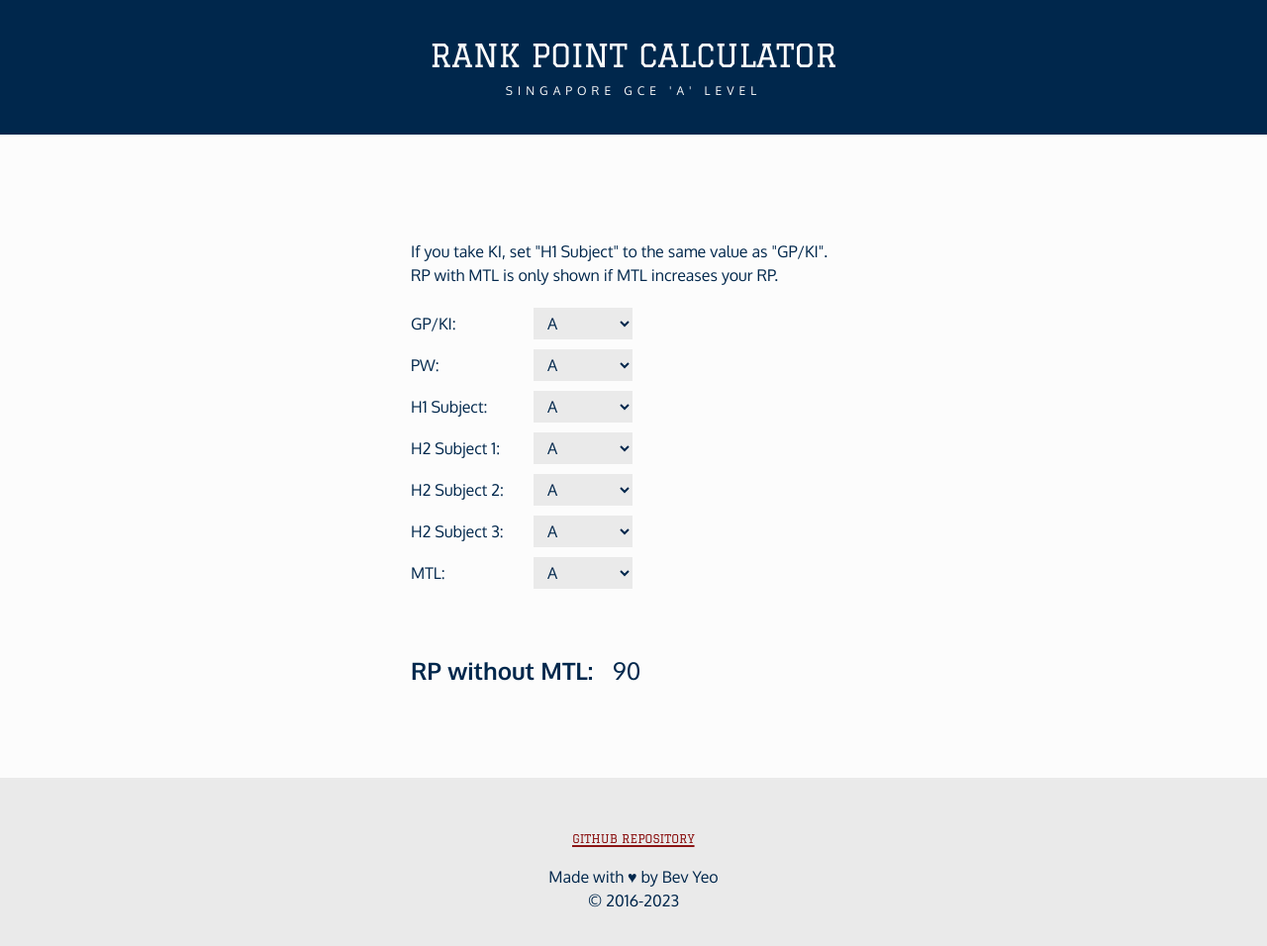
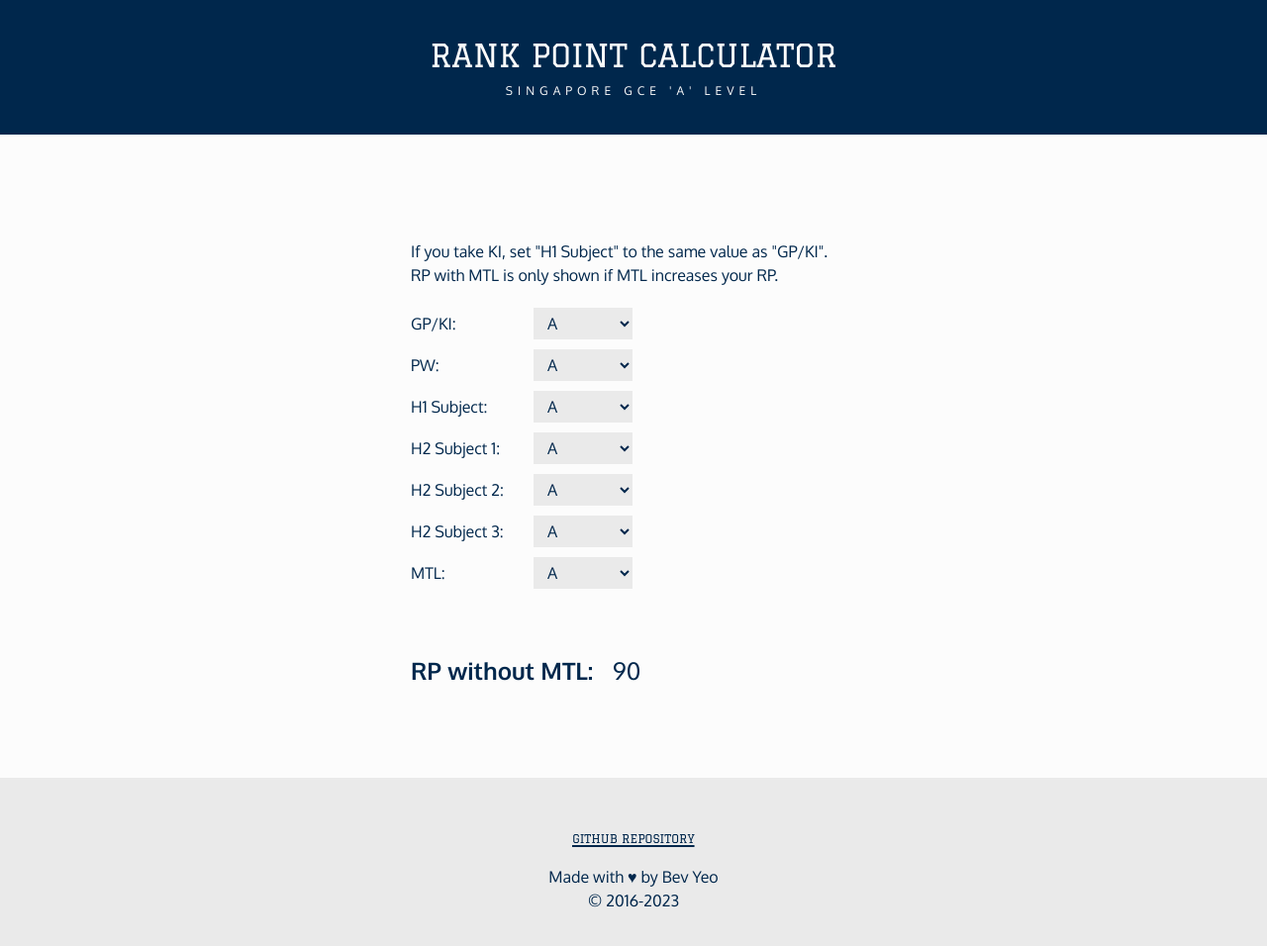
Before and after one commit to beverleyy/rp-calculator, a plain HTML site: page index.html in a window 1280 px wide. Shown: the whole page at 99% size. Drawn offline with nearby package versions, Linux system fonts and the light colour scheme.

Commit message:
Update main.css

```diff
--- a/main.css
+++ b/main.css
@@ -1,16 +1,16 @@
 ::selection {
     background: #00274c;
-    color: #ffffff;
+    color: #ffcb05;
 }
 
 ::-webkit-selection {
     background: #00274c;
-    color: #ffffff;
+    color: #ffcb05;
 }
 
 ::-moz-selection {
     background: #00274c;
-    color: #ffffff;
+    color: #ffcb05;
 }
 
 body {
@@ -99,11 +99,11 @@ footer p {
 footer a {
     font:0.75em/1.5em "Graduate";
     text-transform:uppercase;
-    color:#8c1515;
+    color:#00274c;
     background: linear-gradient(
         to left,
-        #8c1515 calc(50% - 4px),
-        rgba(140,21,21,0) calc(50% - 4px),
+        #00274c calc(50% - 4px),
+        rgba(0,39,76,0) calc(50% - 4px),
         rgba(255,203,5,0) calc(50% + 4px),
         #ffcb05 calc(50% + 4px)
     );
```
